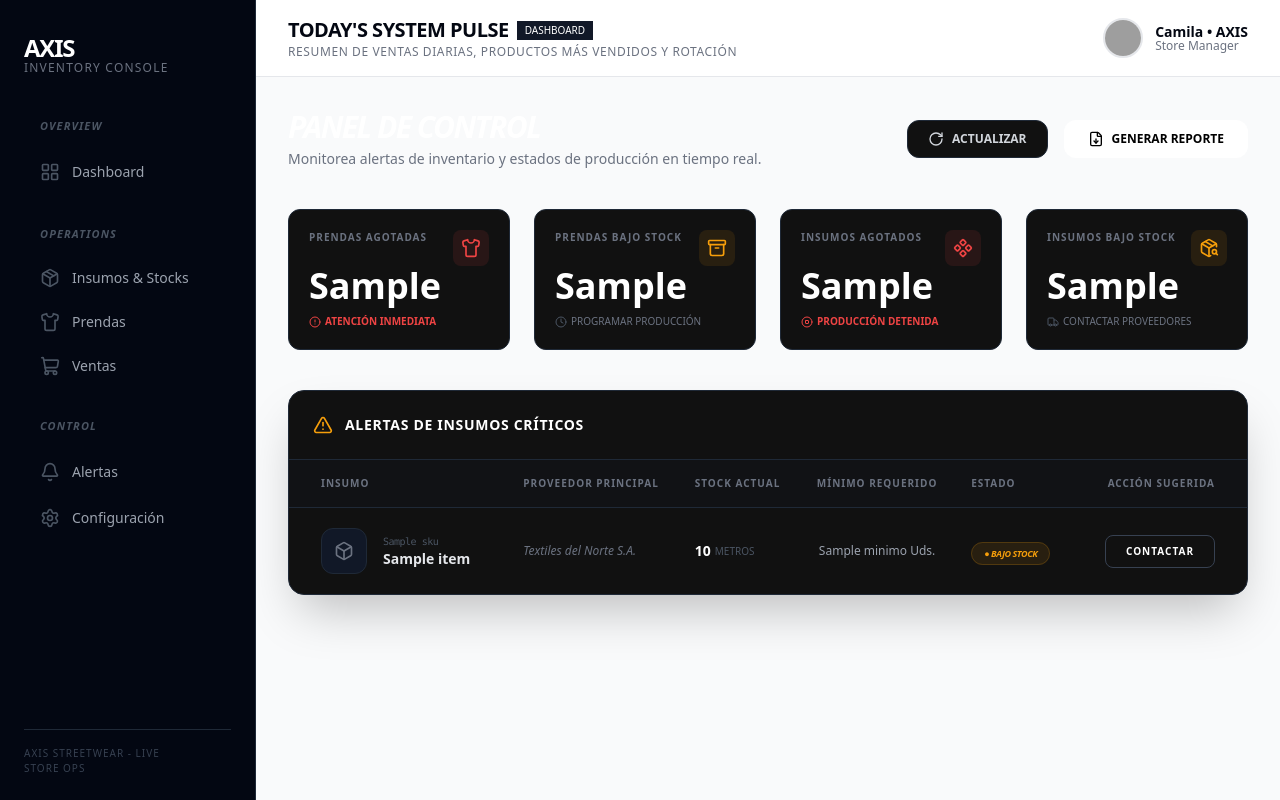
After one commit to IDGS-802-23002409/Axis_proyect, a Flask app: template app/blueprints/alertas/templates/alertas/index.html in a window 1280 px wide. The commit adds this page. Run offline with Flask 3, Linux system fonts and the light colour scheme; the template is opened without the code that fills it: most values are stand-ins (such as "Sample title", 1, 10 or a date in 2020); parts of the project's set-up code (start-up, migrations or seed data) failed here and were passed over; some libraries are stand-ins or nearby versions; grey boxes are pictures that could not be loaded.

Commit message:
Estructura carpeta y front de modulo alertas

```diff
--- a/app/app.py
+++ b/app/app.py
@@ -115,7 +115,9 @@ def create_app():
     from app.blueprints.proveedores.routes import proveedores_bp
     application.register_blueprint(proveedores_bp, url_prefix='/proveedores')
     from app.blueprints.dashboard_administrativo.routes import dashboard_bp
-    application.register_blueprint(dashboard_bp, url_prefix='/dashboard')
+    application.register_blueprint(dashboard_bp, url_prefix='/dashboard_administrativo')
+    from app.blueprints.alertas.routes import alertas_bp
+    application.register_blueprint(alertas_bp, url_prefix='/alertas')
 
     # Flask-Security datastore
     user_datastore = SQLAlchemyUserDatastore(db, Usuario, Role)
--- /dev/null
+++ b/app/blueprints/alertas/__init__.py
@@ -0,0 +1,5 @@
+from flask import Blueprint
+
+alertas_bp = Blueprint('alertas', __name__, url_prefix='/alertas', template_folder='templates')
+
+from . import routes
--- /dev/null
+++ b/app/blueprints/alertas/templates/alertas/_kpis_alertas.html
@@ -0,0 +1,62 @@
+<div class="grid grid-cols-1 md:grid-cols-2 lg:grid-cols-4 gap-6 mb-10">
+
+    <div class="bg-[#111111] border border-gray-800 p-5 rounded-xl flex flex-col justify-between min-h-[140px]">
+        <div class="flex justify-between items-start">
+            <span class="text-[10px] font-bold text-gray-500 uppercase tracking-widest">Prendas Agotadas</span>
+            <div class="bg-red-500/10 p-2 rounded-lg">
+                <i data-lucide="shirt" class="w-5 h-5 text-red-500"></i>
+            </div>
+        </div>
+        <div>
+            <h3 class="text-4xl font-bold text-white">{{ p_agotadas }}</h3>
+            <p class="text-[10px] text-red-500 font-bold mt-2 flex items-center gap-1 uppercase">
+                <i data-lucide="alert-circle" class="w-3 h-3"></i> Atención Inmediata
+            </p>
+        </div>
+    </div>
+
+    <div class="bg-[#111111] border border-gray-800 p-5 rounded-xl flex flex-col justify-between min-h-[140px]">
+        <div class="flex justify-between items-start">
+            <span class="text-[10px] font-bold text-gray-500 uppercase tracking-widest">Prendas Bajo Stock</span>
+            <div class="bg-amber-500/10 p-2 rounded-lg">
+                <i data-lucide="archive" class="w-5 h-5 text-amber-500"></i>
+            </div>
+        </div>
+        <div>
+            <h3 class="text-4xl font-bold text-white">{{ p_bajo }}</h3>
+            <p class="text-[10px] text-gray-500 font-medium mt-2 flex items-center gap-1 uppercase">
+                <i data-lucide="clock" class="w-3 h-3 text-gray-600"></i> Programar producción
+            </p>
+        </div>
+    </div>
+
+    <div class="bg-[#111111] border border-gray-800 p-5 rounded-xl flex flex-col justify-between min-h-[140px]">
+        <div class="flex justify-between items-start">
+            <span class="text-[10px] font-bold text-gray-500 uppercase tracking-widest">Insumos Agotados</span>
+            <div class="bg-red-500/10 p-2 rounded-lg">
+                <i data-lucide="component" class="w-5 h-5 text-red-500"></i>
+            </div>
+        </div>
+        <div>
+            <h3 class="text-4xl font-bold text-white">{{ i_agotados }}</h3>
+            <p class="text-[10px] text-red-500 font-bold mt-2 flex items-center gap-1 uppercase">
+                <i data-lucide="stop-circle" class="w-3 h-3"></i> Producción detenida
+            </p>
+        </div>
+    </div>
+
+    <div class="bg-[#111111] border border-gray-800 p-5 rounded-xl flex flex-col justify-between min-h-[140px]">
+        <div class="flex justify-between items-start">
+            <span class="text-[10px] font-bold text-gray-500 uppercase tracking-widest">Insumos Bajo Stock</span>
+            <div class="bg-amber-500/10 p-2 rounded-lg">
+                <i data-lucide="package-search" class="w-5 h-5 text-amber-500"></i>
+            </div>
+        </div>
+        <div>
+            <h3 class="text-4xl font-bold text-white">{{ i_bajo }}</h3>
+            <p class="text-[10px] text-gray-500 font-medium mt-2 flex items-center gap-1 uppercase">
+                <i data-lucide="truck" class="w-3 h-3 text-gray-600"></i> Contactar proveedores
+            </p>
+        </div>
+    </div>
+</div>
--- /dev/null
+++ b/app/blueprints/alertas/templates/alertas/_tabla_criticos.html
@@ -0,0 +1,62 @@
+<div class="bg-[#111111] border border-gray-800 rounded-2xl overflow-hidden shadow-2xl">
+    <div class="p-6 border-b border-gray-800 flex items-center gap-3">
+        <i data-lucide="alert-triangle" class="w-5 h-5 text-amber-500"></i>
+        <h2 class="text-sm font-bold uppercase tracking-wider text-white">Alertas de Insumos Críticos</h2>
+    </div>
+
+    <div class="overflow-x-auto">
+        <table class="w-full text-left">
+            <thead class="text-[10px] uppercase text-gray-500 tracking-widest border-b border-gray-800 bg-gray-900/20">
+                <tr>
+                    <th class="px-8 py-4 font-semibold">Insumo</th>
+                    <th class="px-4 py-4 font-semibold">Proveedor Principal</th>
+                    <th class="px-4 py-4 font-semibold">Stock Actual</th>
+                    <th class="px-4 py-4 font-semibold text-center">Mínimo Requerido</th>
+                    <th class="px-4 py-4 font-semibold">Estado</th>
+                    <th class="px-8 py-4 font-semibold text-right">Acción Sugerida</th>
+                </tr>
+            </thead>
+            <tbody class="divide-y divide-gray-800">
+                {% for item in criticos %}
+                <tr class="hover:bg-gray-800/20 transition-all group">
+                    <td class="px-8 py-5">
+                        <div class="flex items-center gap-4">
+                            <div class="bg-gray-900 p-3 rounded-xl border border-gray-800 group-hover:border-gray-700">
+                                <i data-lucide="box" class="w-5 h-5 text-gray-500"></i>
+                            </div>
+                            <div>
+                                <p class="text-[10px] text-gray-600 font-mono tracking-tighter">{{ item.sku }}</p>
+                                <p class="text-sm font-bold text-gray-200">{{ item.nombre }}</p>
+                            </div>
+                        </div>
+                    </td>
+                    <td class="px-4 py-5 text-xs text-gray-500 italic">Textiles del Norte S.A.</td>
+                    <td class="px-4 py-5">
+                        <div class="flex items-center gap-1">
+                            <span class="text-sm font-bold text-white">{{ item.stock }}</span>
+                            <span class="text-[10px] text-gray-600 uppercase font-medium">Metros</span>
+                        </div>
+                    </td>
+                    <td class="px-4 py-5 text-center text-xs text-gray-400 font-medium">{{ item.minimo }} Uds.</td>
+                    <td class="px-4 py-5">
+                        {% if item.estado == 'AGOTADO' %}
+                        <span class="bg-red-500/10 text-red-500 border border-red-500/20 px-3 py-1 rounded-full text-[9px] font-black uppercase tracking-tighter italic">
+                            ● AGOTADO
+                        </span>
+                        {% else %}
+                        <span class="bg-amber-500/10 text-amber-500 border border-amber-500/20 px-3 py-1 rounded-full text-[9px] font-black uppercase tracking-tighter italic">
+                            ● BAJO STOCK
+                        </span>
+                        {% endif %}
+                    </td>
+                    <td class="px-8 py-5 text-right">
+                        <button class="bg-transparent border border-gray-700 hover:bg-white hover:text-black hover:border-white text-white px-5 py-2 rounded-lg text-[10px] font-black uppercase tracking-widest transition-all">
+                            {{ 'Crear Orden' if item.estado == 'AGOTADO' else 'Contactar' }}
+                        </button>
+                    </td>
+                </tr>
+                {% endfor %}
+            </tbody>
+        </table>
+    </div>
+</div>
--- /dev/null
+++ b/app/blueprints/alertas/templates/alertas/index.html
@@ -0,0 +1,25 @@
+{% extends "dashboard_administrativo/layout_admin.html" %}
+
+{% block content %}
+<div class="max-w-[1400px] mx-auto">
+    <div class="flex justify-between items-center mb-10">
+        <div>
+            <h1 class="text-3xl font-black text-white uppercase tracking-tighter italic">Panel de Control</h1>
+            <p class="text-gray-500 text-sm font-medium mt-1">Monitorea alertas de inventario y estados de producción en tiempo real.</p>
+        </div>
+
+        <div class="flex gap-4">
+            <button class="bg-[#111] border border-gray-800 text-gray-300 px-5 py-2.5 rounded-xl text-xs font-bold hover:bg-gray-800 transition-all flex items-center gap-2">
+                <i data-lucide="rotate-cw" class="w-4 h-4"></i> ACTUALIZAR
+            </button>
+            <button class="bg-white text-black px-6 py-2.5 rounded-xl text-xs font-black hover:bg-gray-200 transition-all flex items-center gap-2">
+                <i data-lucide="file-down" class="w-4 h-4"></i> GENERAR REPORTE
+            </button>
+        </div>
+    </div>
+
+    {% include "alertas/_kpis_alertas.html" %}
+
+    {% include "alertas/_tabla_criticos.html" %}
+</div>
+{% endblock %}
--- a/app/blueprints/dashboard_administrativo/__init__.py
+++ b/app/blueprints/dashboard_administrativo/__init__.py
@@ -1,5 +1,5 @@
 from flask import Blueprint
 
-dashboard_bp = Blueprint('dashboard_admnistrativo', __name__, template_folder='templates')
+dashboard_bp = Blueprint('dashboard_administrativo', __name__, template_folder='templates')
 
 from . import routes
--- /dev/null
+++ b/app/templates/dashboard_administrativo/layout_admin.html
@@ -0,0 +1,138 @@
+<!DOCTYPE html>
+<html lang="es">
+
+<head>
+    <meta charset="UTF-8">
+    <meta name="viewport" content="width=device-width, initial-scale=1.0">
+    <title>AXIS | Inventory Console</title>
+    <script src="https://cdn.tailwindcss.com"></script>
+    <script src="https://unpkg.com/lucide@latest"></script>
+    <style>
+        /* Estilo para el scrollbar del sidebar */
+        ::-webkit-scrollbar {
+            width: 5px;
+        }
+
+        ::-webkit-scrollbar-track {
+            background: #111827;
+        }
+
+        ::-webkit-scrollbar-thumb {
+            background: #374151;
+            border-radius: 10px;
+        }
+    </style>
+</head>
+
+<body class="bg-[#F9FAFB] text-gray-900 font-sans antialiased style=" display: none;"
+    onload="document.body.style.display='block'">
+
+    <div class="flex min-h-screen">
+
+        <aside
+            class="w-64 bg-gray-950 text-gray-300 flex flex-col p-6 sticky top-0 h-screen z-50 border-r border-gray-800">
+            <div class="mb-10 pt-2">
+                <h1 class="text-2xl font-bold text-white tracking-tighter uppercase">Axis</h1>
+                <p class="text-xs text-gray-500 uppercase tracking-widest -mt-1">Inventory Console</p>
+            </div>
+
+            <nav class="space-y-8 flex-grow text-sm">
+                <div class="mb-8">
+                    <h2 class="text-[11px] font-semibold text-gray-600 uppercase tracking-widest mb-4 px-4 italic">
+                        Overview</h2>
+                    <a href="{{ url_for('dashboard_administrativo.index') }}"
+                        class="flex items-center gap-3 px-4 py-2.5 rounded-lg font-medium transition-all group
+       {{ 'bg-gray-800 text-white shadow-md' if request.blueprint == 'dashboard_administrativo' else 'text-gray-400 hover:text-white hover:bg-gray-900/50' }}">
+                        <i data-lucide="layout-grid"
+                            class="w-5 h-5 {{ 'text-blue-400' if request.blueprint == 'dashboard_administrativo' else 'text-gray-600 group-hover:text-blue-400' }}"></i>
+                        Dashboard
+                    </a>
+                </div>
+
+                <div class="mb-8">
+                    <h2 class="text-[11px] font-semibold text-gray-600 uppercase tracking-widest mb-4 px-4 italic">
+                        Operations</h2>
+                    <div class="space-y-2">
+                        <a href="#"
+                            class="flex items-center gap-3 px-4 py-2 text-gray-400 hover:text-white group transition-colors">
+                            <i data-lucide="package" class="w-5 h-5 text-gray-600 group-hover:text-blue-400"></i>
+                            Insumos & Stocks
+                        </a>
+                        <a href="#"
+                            class="flex items-center gap-3 px-4 py-2 text-gray-400 hover:text-white group transition-colors">
+                            <i data-lucide="shirt" class="w-5 h-5 text-gray-600 group-hover:text-blue-400"></i>
+                            Prendas
+                        </a>
+                        <a href="#"
+                            class="flex items-center gap-3 px-4 py-2 text-gray-400 hover:text-white group transition-colors">
+                            <i data-lucide="shopping-cart" class="w-5 h-5 text-gray-600 group-hover:text-blue-400"></i>
+                            Ventas
+                        </a>
+                    </div>
+                </div>
+
+                <div class="mb-8">
+                    <h2 class="text-[11px] font-semibold text-gray-600 uppercase tracking-widest mb-4 px-4 italic">
+                        Control</h2>
+                    <div class="space-y-2">
+                        <a href="{{ url_for('alertas.index') }}"
+                            class="flex items-center gap-3 px-4 py-2.5 rounded-lg font-medium transition-all group
+           {{ 'bg-gray-800 text-white shadow-md' if request.blueprint == 'alertas' else 'text-gray-400 hover:text-white hover:bg-gray-900/50' }}">
+                            <i data-lucide="bell"
+                                class="w-5 h-5 {{ 'text-blue-400' if request.blueprint == 'alertas' else 'text-gray-600 group-hover:text-blue-400' }}"></i>
+                            Alertas
+                        </a>
+
+                        <a href="#"
+                            class="flex items-center gap-3 px-4 py-2 text-gray-400 hover:text-white group transition-colors">
+                            <i data-lucide="settings" class="w-5 h-5 text-gray-600 group-hover:text-blue-400"></i>
+                            Configuración
+                        </a>
+                    </div>
+                </div>
+            </nav>
+
+            <div class="border-t border-gray-800 pt-4 text-[10px] text-gray-700 uppercase tracking-widest">
+                Axis Streetwear - Live<br>Store Ops
+            </div>
+        </aside>
+
+        <div class="flex-1 flex flex-col">
+
+            <header class="bg-white border-b border-gray-200 py-4 px-8 sticky top-0 z-40">
+                <div class="flex justify-between items-center">
+                    <div>
+                        <div class="flex items-center gap-2">
+                            <h2 class="text-xl font-bold text-gray-950 uppercase tracking-tight">Today's System Pulse
+                            </h2>
+                            <span
+                                class="bg-gray-900 text-white text-[10px] px-2 py-0.5 roundedfont-bold">DASHBOARD</span>
+                        </div>
+                        <p class="text-xs text-gray-500 uppercase tracking-wider">Resumen de ventas diarias, productos
+                            más vendidos y rotación</p>
+                    </div>
+
+                    <div class="flex items-center gap-3">
+                        <img src="https://randomuser.me/api/portraits/women/44.jpg" alt="User"
+                            class="w-10 h-10 rounded-full border-2 border-gray-200">
+                        <div class="text-sm">
+                            <p class="font-semibold text-gray-950">Camila • AXIS</p>
+                            <p class="text-xs text-gray-500 -mt-1">Store Manager</p>
+                        </div>
+                    </div>
+                </div>
+            </header>
+
+            <main class="flex-1 p-8 bg-[#F9FAFB]">
+                {% block content %}{% endblock %}
+            </main>
+        </div>
+    </div>
+
+    <script>
+        lucide.createIcons();
+    </script>
+    {% block scripts %}{% endblock %}
+</body>
+
+</html>
```
Also changed, not shown: app/blueprints/alertas/routes.py (added, +38 -0 lines), app/blueprints/dashboard_administrativo/templates/dashboard/index.html (+16 -73 lines).
